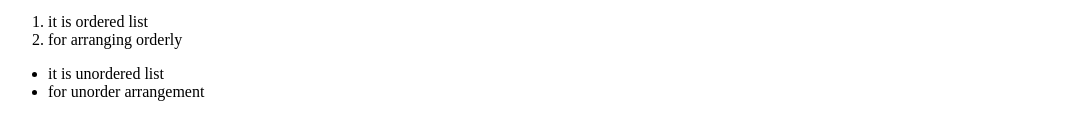
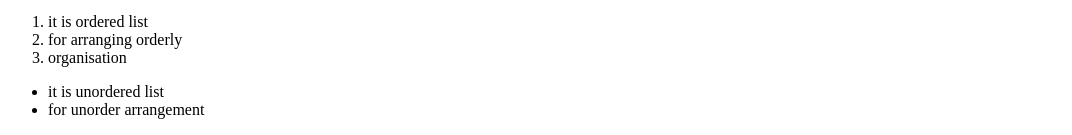
Before and after one commit to Teemahjumat/Tiidelab-prefellowship, a plain HTML site: page index.html in a window 1280 px wide. Shown: the part 794-929 px from the top of the page, without its empty margins (0-1072 px from the left). Drawn offline with Linux system fonts and the light colour scheme.

Commit message:
added list

```diff
--- a/index.html
+++ b/index.html
@@ -31,6 +31,7 @@
 <ol>
     <li>it is ordered list</li>
 <li> for arranging orderly</li>
+<li>organisation</li>
 </ol>
 <ul> <li>it is unordered list</li>
     <li> for unorder arrangement</li> </ul>
```
